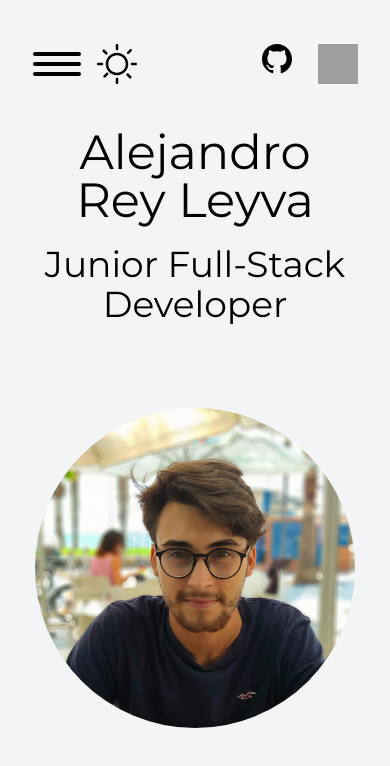
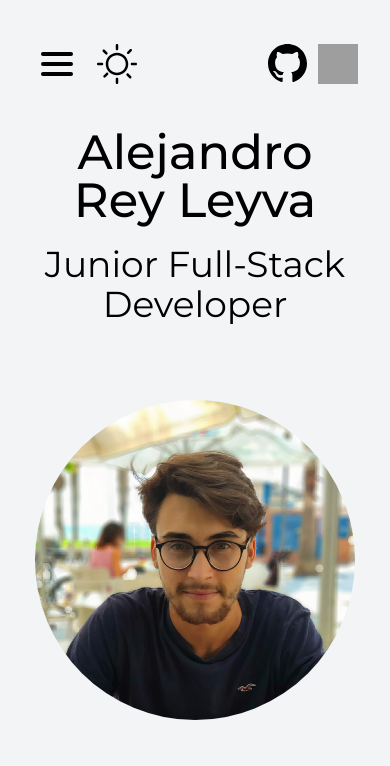
Before and after one commit to alereyleyva/alereyleyva.dev, a Next.js app: page / in a window 390 px wide. Shown: the top 766 px of the page. Built offline with nearby package versions, Linux system fonts and the light colour scheme; grey boxes are pictures that could not be loaded.

Commit message:
Styles for svg icons and mobile nav

```diff
--- a/styles/globals.css
+++ b/styles/globals.css
@@ -1,4 +1,4 @@
-@import url('https://fonts.googleapis.com/css2?family=Inconsolata:wght@700;800&family=Lato:wght@400;700&family=Montserrat:wght@400;700&display=swap');
+@import url('https://fonts.googleapis.com/css2?family=Montserrat:wght@400;500;600;700&display=swap');
 
 * {
   margin: 0;
@@ -10,31 +10,35 @@ html,
 body {
   font-family: 'Montserrat', sans-serif;
   min-height: 100vh;
-  @apply text-black dark:text-gray-50 dark:bg-gray-800 bg-gray-100 bg-cover;
+  @apply text-black dark:text-gray-50 dark:bg-gray-800 bg-gray-100;
 }
 
 @layer base {
   h1 {
-    @apply text-6xl text-center mb-5;
+    @apply text-6xl text-center mb-5 font-medium;
   }
 
   h2 {
-    @apply text-4xl text-center mb-5;
+    @apply text-4xl text-center mb-3;
   }
 
   a {
-    @apply no-underline text-black dark:text-gray-50;
+    @apply no-underline;
+    text-underline-offset: 8px;
   }
 }
 
 @layer utilities {
   .burguer,
   .burguer::after,
-  .burguer::before,
+  .burguer::before {
+    @apply w-10 sm:w-8 h-1 rounded-md absolute bg-black dark:bg-gray-50;
+  }
+
   .cross,
   .cross::after {
-    width: 100%;
-    @apply rounded-md h-1 absolute bg-black dark:bg-gray-50;
+    width: 2.6rem;
+    @apply w-11 rounded-md h-1 absolute bg-black dark:bg-white;
   }
 
   .burguer::after {
@@ -55,4 +59,26 @@ body {
     content: '';
     transform: rotate(-90deg);
   }
+
+  .svg-icon {
+    @apply fill-current text-black dark:text-gray-50;
+  }
+
+  .svg-github {
+    @apply w-16 h-16;
+  }
+
+  @media (max-width: 475px) {
+    .svg-github {
+      width: 4rem;
+      height: 3.25rem;
+    }
+  }
+
+  .mobile-nav {
+    @apply hidden lg:flex flex-col justify-center items-center;
+    @apply absolute h-screen z-10 w-full;
+    @apply bg-gray-50 text-black dark:text-white dark:bg-gray-800;
+    opacity: 0.96;
+  }
 }
```
